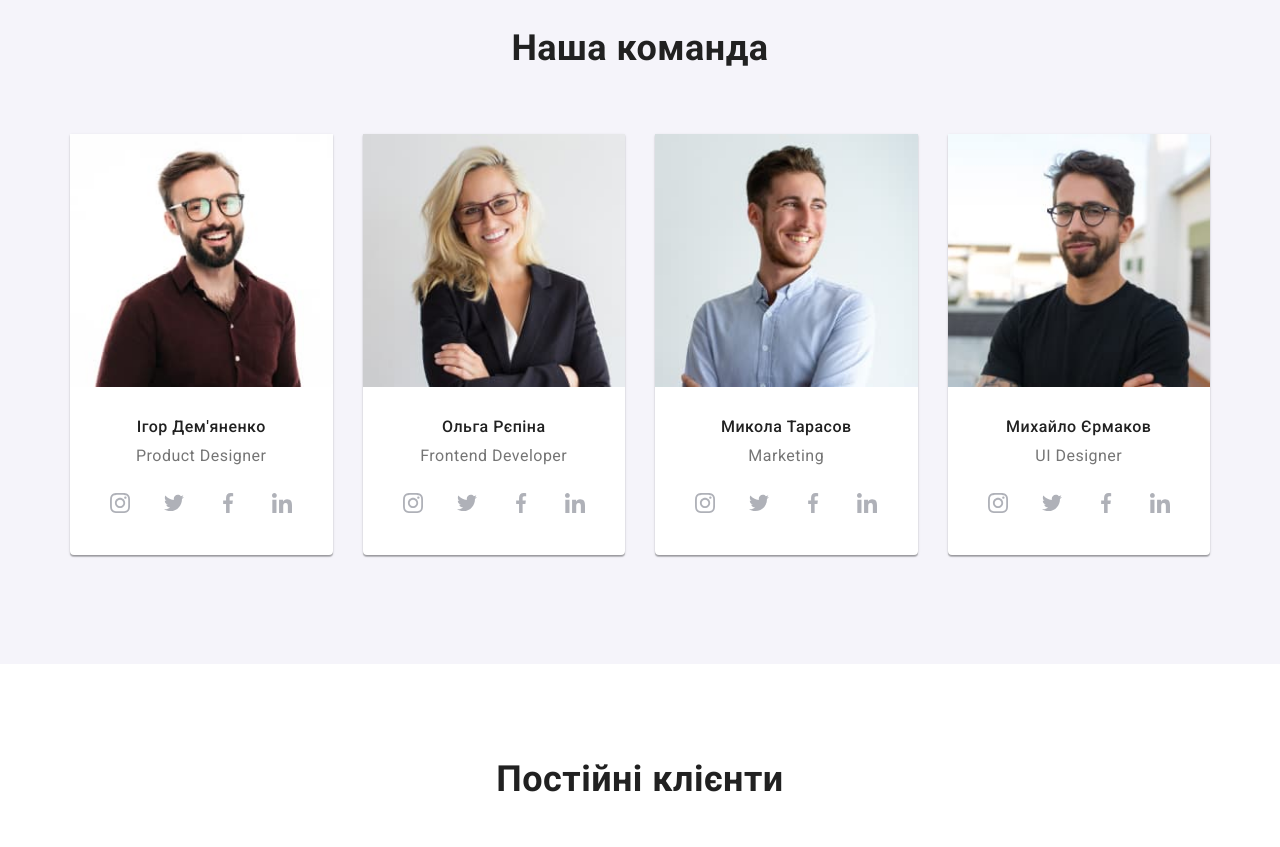
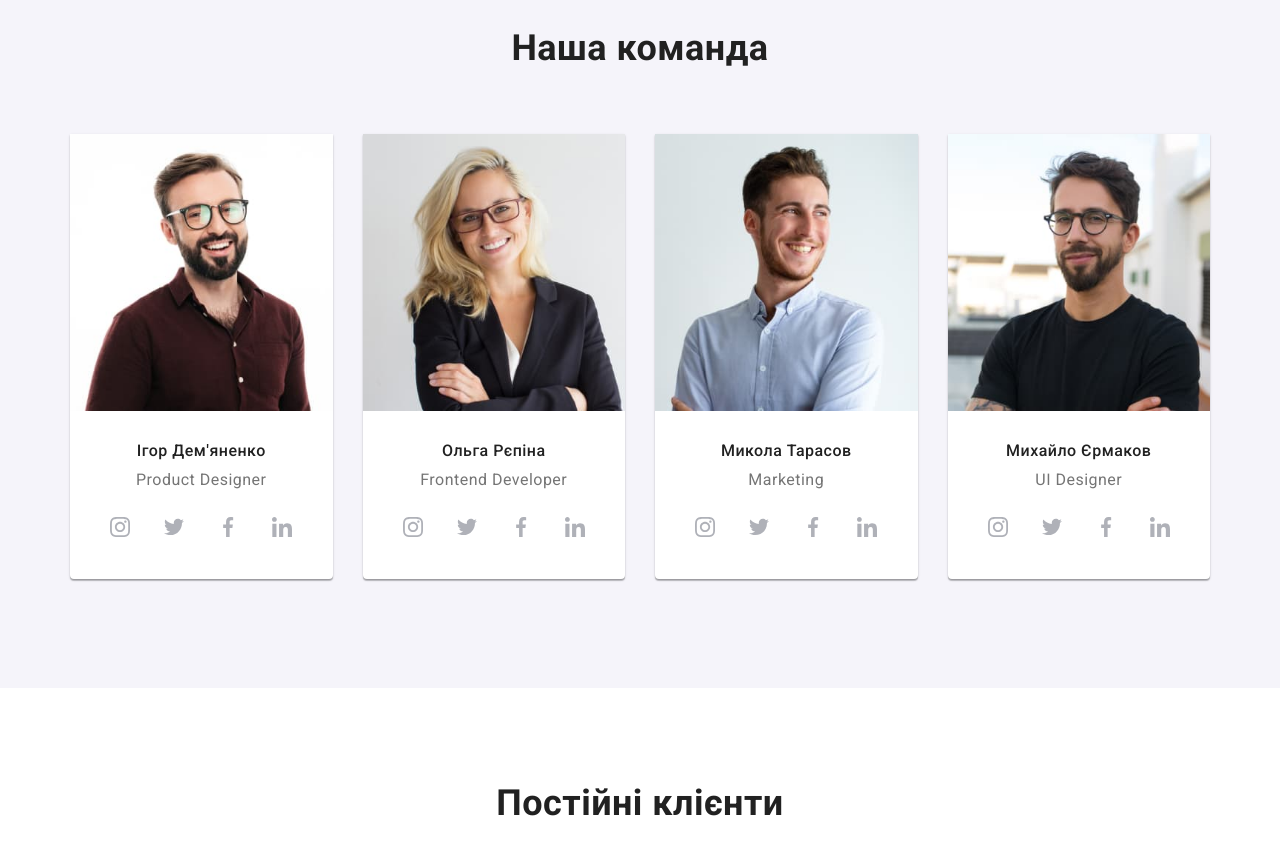
Before and after one commit to Bond4RS/goit-markup-hw-08, a plain HTML site: page index.html in a window 1280 px wide. Shown: the part 1680-2527 px from the top of the page. Drawn offline with nearby package versions, Linux system fonts and the light colour scheme.

Commit message:
виправив помилки: мобільне меню і добавив pictures

```diff
--- a/index.html
+++ b/index.html
@@ -37,7 +37,6 @@
           </svg>
 
         </button>
-        <nav class="block-logo">
           <ul class="site-nav">
             <li class="site-nav__item">
               <a href="./index.html" class="site-nav__link site-nav__link--current">Студія</a>
@@ -61,7 +60,6 @@
                   </svg> +38 096 111 11 11</a>
             </li>
          </ul>
-      </nav>
 
         <ul class="socialtext-list list">
           <li class="socialtext-list__item">
@@ -185,7 +183,19 @@
         <h2 class="section__title">Наша команда</h2>
         <ul class="team">
             <li class="team__item">
-                <img srcset="
+              <picture>
+                <source srcset="./images/IgorDemianenko@mobile1x.jpeg 450w,
+                ./images/IgorDemianenko@mobile2x.jpeg 900w"
+                media="(max-width: 767px)" sizes="(min-width: 480px) 480px, 100vw">
+                <source srcset="./images/IgorDemianenko@tablet1x.jpeg 800w,
+                ./images/IgorDemianenko@tablet2x.jpeg 1600w"
+                media="(min-width: 768px)" sizes="(min-width: 800px) 800px, 100vw">
+                <source srcset="./images/IgorDemianenko@pc1x.jpeg 1200w,
+                ./images/IgorDemianenko@pc2x.jpeg 2400w"
+                media="(min-width: 1200px)" sizes="(min-width: 1200px) 1200px, 100vw">
+                <img src="./images/IgorDemianenko@pc1x.jpeg" alt="Igor Demianenko" class="thumb__img">
+              </picture>
+                <!-- <img srcset="
                   ./images/IgorDemianenko@pc1x.jpeg          270w,
                   ./images/IgorDemianenko@tablet1x.jpeg   354w,
                   ./images/IgorDemianenko@mobile1x.jpeg   450w,
@@ -194,7 +204,7 @@
                   ./images/IgorDemianenko@mobile2x.jpeg 900w
                 "
                 sizes="(min-width: 1170px) 270px, (min-width: 481px) 354px, 450px"
-                src="./images/IgorDemianenko@pc1x.jpeg" alt="Igor Demianenko" class="thumb__img">
+                src="./images/IgorDemianenko@pc1x.jpeg" alt="Igor Demianenko" class="thumb__img"> -->
                 <div class="team__thumb"><h3 class="team__title">Ігор Дем'яненко</h3>
                 <p class="team__text">Product Designer</p>
                 <ul class="socialnet">
@@ -222,16 +232,18 @@
 
             </li>
             <li class="team__item">
-              <img srcset="
-              ./images/OlgaRepina@pc1x.jpeg          270w,
-              ./images/OlgaRepina@tablet1x.jpeg   354w,
-              ./images/OlgaRepina@mobile1x.jpeg   450w,
-              ./images/OlgaRepina@pc2x.jpeg        540w,
-              ./images/OlgaRepina@tablet2x.jpeg 708w,
-              ./images/OlgaRepina@mobile2x.jpeg 900w
-            "
-            sizes="(min-width: 1170px) 270px, (min-width: 481px) 354px, 450px"
-            src="./images/OlgaRepina@pc1x.jpeg" alt="Olga Repina" class="thumb__img">
+              <picture>
+                <source srcset="./images/OlgaRepina@mobile1x.jpeg 450w,
+                ./images/OlgaRepina@mobile2x.jpeg 900w"
+                media="(max-width: 767px)" sizes="(min-width: 480px) 480px, 100vw">
+                <source srcset="./images/OlgaRepina@tablet1x.jpeg 800w,
+                ./images/OlgaRepina@tablet2x.jpeg 1600w"
+                media="(min-width: 768px)" sizes="(min-width: 800px) 800px, 100vw">
+                <source srcset="./images/OlgaRepina@pc1x.jpeg 1200w,
+                ./images/OlgaRepina@pc2x.jpeg 2400w"
+                media="(min-width: 1200px)" sizes="(min-width: 1200px) 1200px, 100vw">
+                <img src="./images/OlgaRepina@pc1x.jpeg" alt="Olga Repina" class="thumb__img">
+              </picture>
             <div class="team__thumb"><h3 class="team__title">Ольга Рєпіна</h3>
                 <p class="team__text">Frontend Developer</p>
                 <ul class="socialnet">
@@ -258,16 +270,18 @@
                 </ul></div>
             </li>
             <li class="team__item">
-              <img srcset="
-              ./images/MikolaTarasov@pc1x.jpeg          270w,
-              ./images/MikolaTarasov@tablet1x.jpeg   354w,
-              ./images/MikolaTarasov@mobile1x.jpeg   450w,
-              ./images/MikolaTarasov@pc2x.jpeg        540w,
-              ./images/MikolaTarasov@tablet2x.jpeg 708w,
-              ./images/MikolaTarasov@mobile2x.jpeg 900w
-            "
-            sizes="(min-width: 1170px) 270px, (min-width: 481px) 354px, 450px"
-            src="./images/MikolaTarasov@pc1x.jpeg" alt="Mikola Tarasov" class="thumb__img">
+              <picture>
+                <source srcset="./images/MikolaTarasov@mobile1x.jpeg 450w,
+                ./images/MikolaTarasov@mobile2x.jpeg 900w"
+                media="(max-width: 767px)" sizes="(min-width: 480px) 480px, 100vw">
+                <source srcset="./images/MikolaTarasov@tablet1x.jpeg 800w,
+                ./images/MikolaTarasov@tablet2x.jpeg 1600w"
+                media="(min-width: 768px)" sizes="(min-width: 800px) 800px, 100vw">
+                <source srcset="./images/MikolaTarasov@pc1x.jpeg 1200w,
+                ./images/MikolaTarasov@pc2x.jpeg 2400w"
+                media="(min-width: 1200px)" sizes="(min-width: 1200px) 1200px, 100vw">
+                <img src="./images/MikolaTarasov@pc1x.jpeg" alt="Mikola Tarasov" class="thumb__img">
+              </picture>
             <div class="team__thumb"><h3 class="team__title">Микола Тарасов</h3>
                 <p class="team__text">Marketing</p>
                 <ul class="socialnet">
@@ -294,16 +308,18 @@
                 </ul></div>
             </li>
             <li class="team__item">
-              <img srcset="
-              ./images/MihailoErmakov@pc1x.jpeg          270w,
-              ./images/MihailoErmakov@tablet1x.jpeg   354w,
-              ./images/MihailoErmakov@mobile1x.jpeg   450w,
-              ./images/MihailoErmakov@pc2x.jpeg        540w,
-              ./images/MihailoErmakov@tablet2x.jpeg 708w,
-              ./images/MihailoErmakov@mobile2x.jpeg 900w
-            "
-            sizes="(min-width: 1170px) 270px, (min-width: 481px) 354px, 450px"
-            src="./images/MihailoErmakov@pc1x.jpeg" alt="Mihailo Ermakov" class="thumb__img">
+              <picture>
+                <source srcset="./images/MihailoErmakov@mobile1x.jpeg 450w,
+                ./images/MihailoErmakov@mobile2x.jpeg 900w"
+                media="(max-width: 767px)" sizes="(min-width: 480px) 480px, 100vw">
+                <source srcset="./images/MihailoErmakov@tablet1x.jpeg 800w,
+                ./images/MihailoErmakov@tablet2x.jpeg 1600w"
+                media="(min-width: 768px)" sizes="(min-width: 800px) 800px, 100vw">
+                <source srcset="./images/MihailoErmakov@pc1x.jpeg 1200w,
+                ./images/MihailoErmakov@pc2x.jpeg 2400w"
+                media="(min-width: 1200px)" sizes="(min-width: 1200px) 1200px, 100vw">
+                <img src="./images/MihailoErmakov@pc1x.jpeg" alt="Mihailo Ermakov" class="thumb__img">
+              </picture>
             <div class="team__thumb"><h3 class="team__title">Михайло Єрмаков</h3>
                 <p class="team__text">UI Designer</p>
                 <ul class="socialnet">
--- a/sass/components/_header.scss
+++ b/sass/components/_header.scss
@@ -19,14 +19,20 @@
   }
 }
 
-.block-logo {
-@media screen and (min-width: 768px) {
-  display: flex;
-  align-items: center;
-  justify-content: space-between;
+// .block-logo {
+//   @media screen and (min-width: 320px) and (max-width: 767px) {
+//     display: flex;
+//     flex-direction: column;
+//    justify-content: space-between;
+//       }
 
-}
-}
+// @media screen and (min-width: 768px) {
+//   display: flex;
+//   align-items: center;
+//   justify-content: space-between;
+
+// }
+// }
 
 .menu-toggle {
 position: absolute;
@@ -48,11 +54,25 @@ border: none;
 
 
 .site-nav {
+  @media screen and (min-width: 320px) and (max-width: 767px) {
+    font-weight: 500;
+    font-size: 27px;
+    line-height: calc(30 / 25);
+    letter-spacing: 0.02em;
+    margin-bottom: auto;
+    }
+
+    @media screen and (min-width: 480px) and (max-width: 767px) {
+      font-weight: 500;
+      font-size: 40px;
+      line-height: calc(47 / 40);
+      letter-spacing: 0.02em;      }
+
+
 
   @media screen and (max-width: 767px) {
-    // margin-top: 48px;
-    // margin-bottom: 302px;
-  }
+margin-bottom: auto;
+}
 
   @media screen and (min-width: 768px) {
     display: flex;
@@ -89,10 +109,10 @@ border: none;
 
 .site-nav__link {
 
-  @media screen and (max-width: 767px) {
-    font-size: 40px;
-    line-height: calc(47 / 40);
-  }
+  // @media screen and (max-width: 767px) {
+  //   font-size: 40px;
+  //   line-height: calc(47 / 40);
+  // }
 
   @media screen and (min-width: 768px) {
     position: relative;
@@ -141,15 +161,15 @@ border: none;
 .auth-nav {
   display: flex;
 
-  @media screen and (max-width: 479px) {
+  @media screen and (max-width: 767px) {
     display: flex;
     flex-direction: column-reverse;
     justify-content: space-between;
 }
 
-  @media screen and (min-width: 480px) and (max-width: 767px) {
-    flex-direction: column-reverse;
-}
+//   @media screen and (min-width: 480px) and (max-width: 767px) {
+//     flex-direction: column-reverse;
+// }
 
   @media screen and (min-width: 768px) and (max-width: 1199px) {
     flex-direction: column;
@@ -200,7 +220,7 @@ padding-bottom: 10px;  }
     letter-spacing: 0.02em;
     margin-bottom: 32px;
     color: var(--accent-color);
-    padding-top: 315px;
+    // padding-top: 315px;
 
   }
 
@@ -210,7 +230,7 @@ padding-bottom: 10px;  }
     letter-spacing: 0.02em;
     margin-bottom: 32px;
     color: var(--accent-color);
-    padding-top: 315px;
+    // padding-top: 315px;
   }
 
   @media screen and (min-width: 1200px) {
--- a/sass/components/_mobile-menu.scss
+++ b/sass/components/_mobile-menu.scss
@@ -1,4 +1,11 @@
 .mobile-menu {
+  @media screen and (min-width: 320px) and (max-width: 767px) {
+    display: flex;
+    flex-direction: column;
+   justify-content: space-between;
+      }
+
+
   @media screen and (max-width: 767px) {
     display: flex;
     flex-direction: column;
@@ -7,12 +14,19 @@
     top: 0;
     left: 0;
     width: 100vw;
-    height: 100vh;
+    height: 100%;
     transform: translateX(100%);
     background-color: #fff;
     transition: transform 250ms cubic-bezier(0.4, 0, 0.2, 1);
     padding: 48px 40px;
   }
+  @media screen and (min-width: 768px) {
+  display: flex;
+  align-items: center;
+  justify-content: space-between;
+
+}
+
 }
 
 
@@ -56,6 +70,7 @@
     justify-content: start;
     list-style: none;
     color: var(--accent-color);
+    margin-top: 64px;
 }
 
 .socialtext-list__item:not(:last-child) {
```
Also changed, not shown: css/main.css, css/main.min.css, 2 other files. Lines whose indentation alone changed are shown as unchanged.
